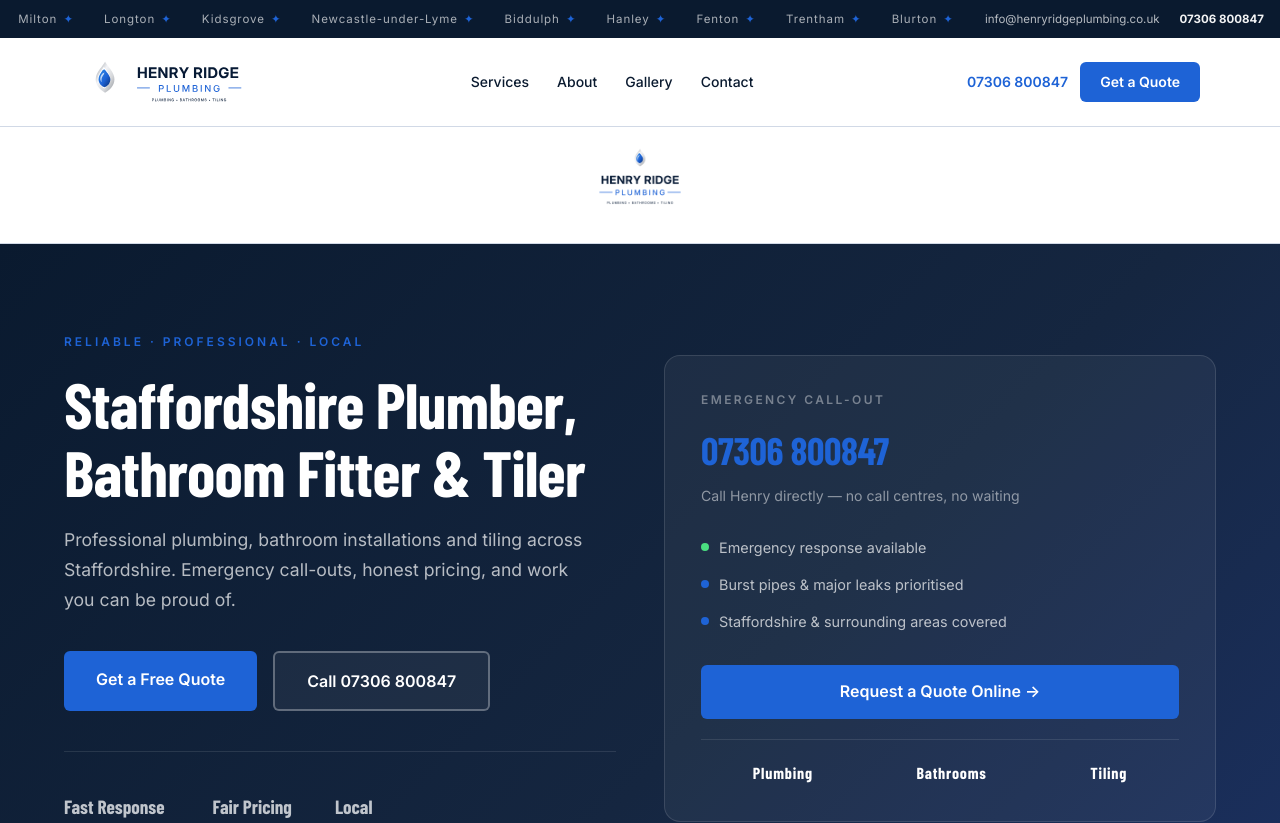
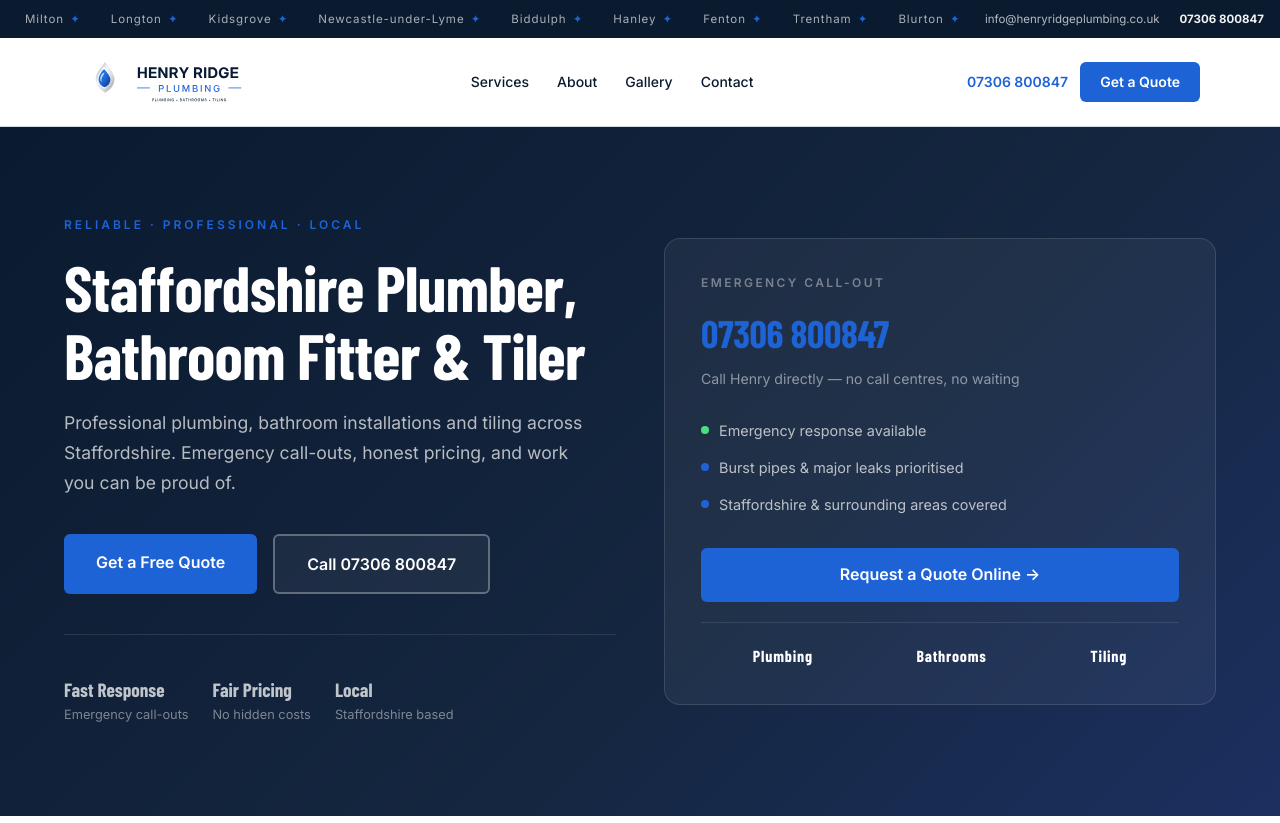
Before and after one commit to mailfoundry/henryridgeplumbing, a Next.js app: page / in a window 1280 px wide. Shown: the top 823 px of the page. Built offline with nearby package versions, Linux system fonts and the light colour scheme; a web font is replaced by a local one.

Commit message:
Remove redundant logo band — header logo sufficient

```diff
--- a/app/page.tsx
+++ b/app/page.tsx
@@ -1,5 +1,4 @@
 import Link from "next/link";
-import Image from "next/image";
 import { services, AREAS } from "@/lib/services";
 
 export default function HomePage() {
@@ -8,18 +7,6 @@ export default function HomePage() {
 
   return (
     <>
-      {/* ── Logo reveal ──────────────────────────────────────────────── */}
-      <section style={{ background: "#FFFFFF", padding: "18px 16px", textAlign: "center", borderBottom: "1px solid #D1D9E6" }}>
-        <Image
-          src="/henry-ridge-plumbing-primary-stacked-4k.png"
-          alt="Henry Ridge Plumbing"
-          width={300}
-          height={150}
-          className="h-20 w-auto mx-auto"
-          priority
-        />
-      </section>
-
       {/* ── Hero ─────────────────────────────────────────────────────── */}
       <section style={{ background: "linear-gradient(135deg, #0A1A2F 0%, #152640 60%, #1B3060 100%)", padding: "90px 16px" }}>
         <div className="max-w-6xl mx-auto">
```
